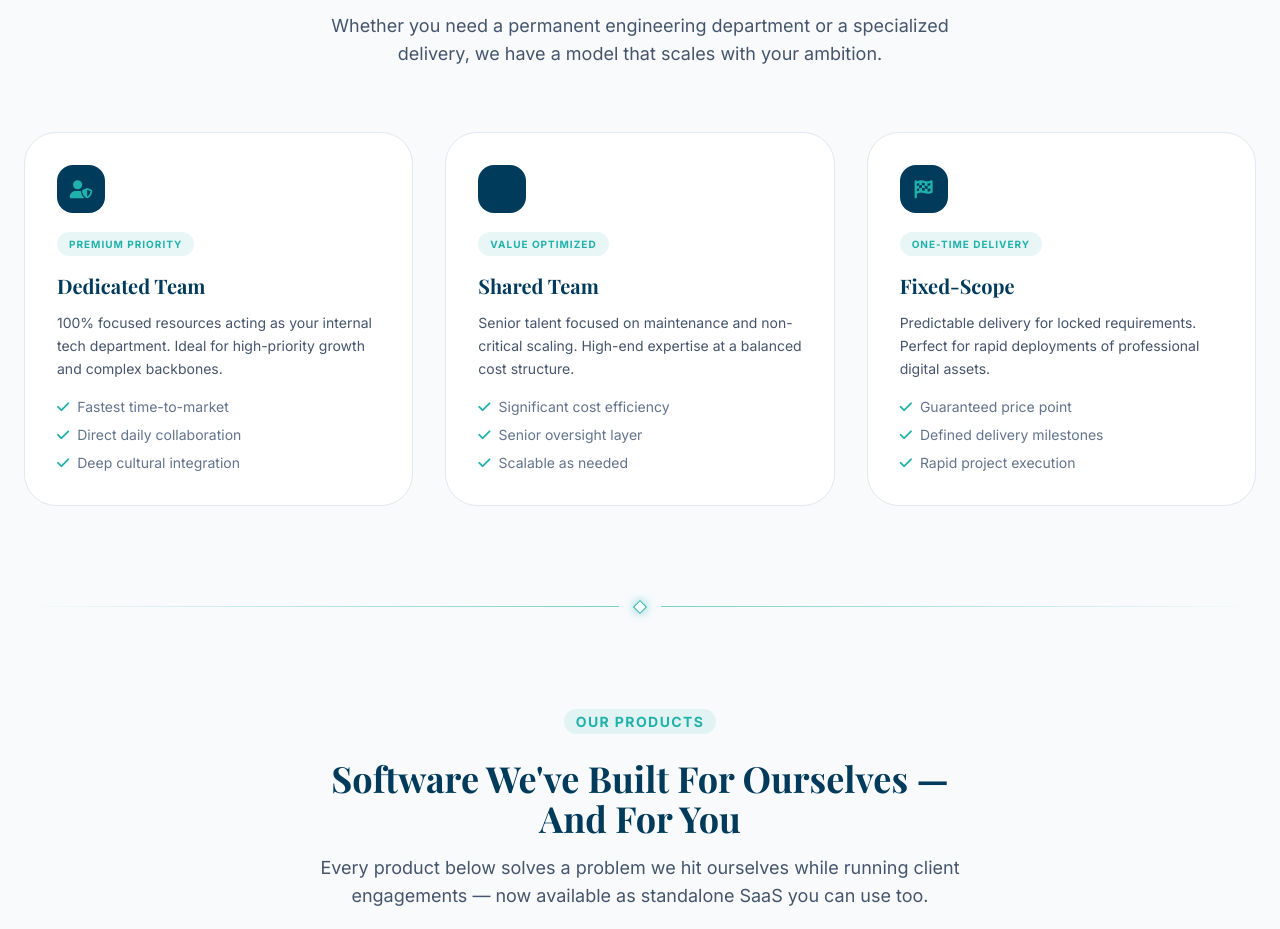
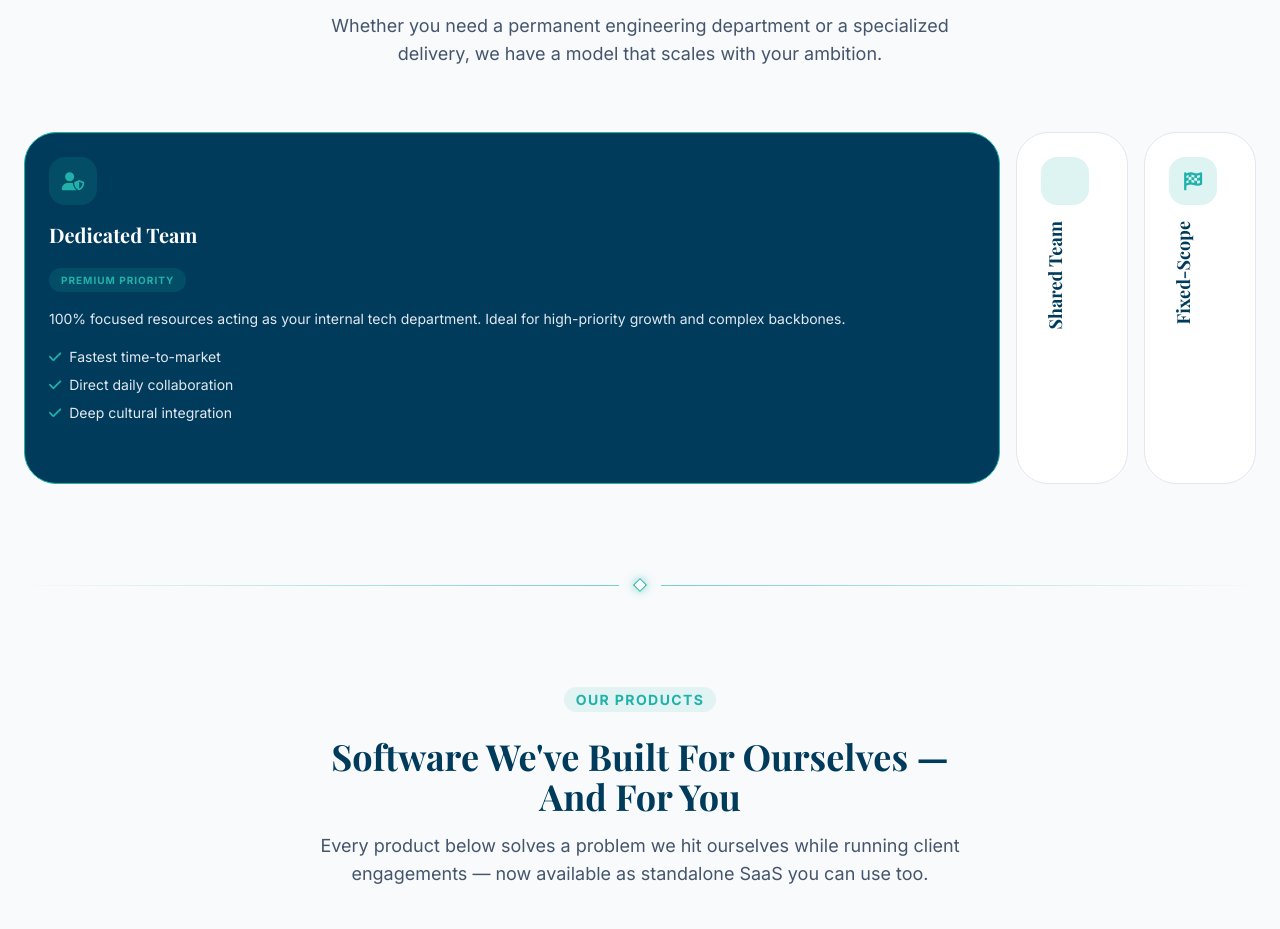
Before and after one commit to mayfairtechexpertsolutions/Website, an Angular app: page / in a window 1280 px wide. Shown: the part 4023-4952 px from the top of the page. Built offline with nearby package versions, Linux system fonts and the light colour scheme.

Commit message:
Replace models grid with expanding accordion; label footer icon links
Co-Authored-By: Claude Sonnet 5.5 <noreply@anthropic.com>
Claude-Session: https://claude.ai/code/session_01VCMK5vmVfZYAW7F2gtwR1C

```diff
--- /dev/null
+++ b/src/app/core/models/engagement-models.data.ts
@@ -0,0 +1,25 @@
+import { EngagementModel } from './engagement-model.model';
+
+export const ENGAGEMENT_MODELS: EngagementModel[] = [
+  {
+    icon: 'fa-user-shield',
+    badgeKey: 'model1_badge',
+    titleKey: 'model1_title',
+    descKey: 'model1_desc',
+    featureKeys: ['model1_li1', 'model1_li2', 'model1_li3'],
+  },
+  {
+    icon: 'fa-users-rectangle',
+    badgeKey: 'model2_badge',
+    titleKey: 'model2_title',
+    descKey: 'model2_desc',
+    featureKeys: ['model2_li1', 'model2_li2', 'model2_li3'],
+  },
+  {
+    icon: 'fa-flag-checkered',
+    badgeKey: 'model3_badge',
+    titleKey: 'model3_title',
+    descKey: 'model3_desc',
+    featureKeys: ['model3_li1', 'model3_li2', 'model3_li3'],
+  },
+];
--- a/src/app/pages/home/home.html
+++ b/src/app/pages/home/home.html
@@ -159,47 +159,7 @@
       <h2 class="mt-6 mb-4 font-serif text-3xl font-bold text-mayfair-navy md:text-4xl dark:text-white">{{ 'models_title' | translate }}</h2>
       <p class="text-lg text-slate-600 dark:text-slate-300">{{ 'models_subtitle' | translate }}</p>
     </div>
-    <div class="grid grid-cols-1 gap-8 lg:grid-cols-3">
-      <div class="rounded-[2rem] border border-slate-200 bg-white p-8 card-hover dark:border-slate-700 dark:bg-slate-900">
-        <div class="mb-4 flex h-12 w-12 items-center justify-center rounded-2xl bg-mayfair-navy text-lg text-mayfair-teal">
-          <i class="fas fa-user-shield"></i>
-        </div>
-        <span class="mb-4 inline-block rounded-full bg-mayfair-teal/10 px-3 py-1 text-[10px] font-bold tracking-widest text-mayfair-teal uppercase">{{ 'model1_badge' | translate }}</span>
-        <h3 class="mb-3 font-serif text-xl font-bold text-mayfair-navy dark:text-white">{{ 'model1_title' | translate }}</h3>
-        <p class="mb-4 text-sm leading-relaxed text-slate-600 dark:text-slate-400">{{ 'model1_desc' | translate }}</p>
-        <ul class="space-y-2 text-sm text-slate-500 dark:text-slate-400">
-          <li class="flex items-center gap-2"><i class="fas fa-check text-mayfair-teal"></i>{{ 'model1_li1' | translate }}</li>
-          <li class="flex items-center gap-2"><i class="fas fa-check text-mayfair-teal"></i>{{ 'model1_li2' | translate }}</li>
-          <li class="flex items-center gap-2"><i class="fas fa-check text-mayfair-teal"></i>{{ 'model1_li3' | translate }}</li>
-        </ul>
-      </div>
-      <div class="rounded-[2rem] border border-slate-200 bg-white p-8 card-hover dark:border-slate-700 dark:bg-slate-900">
-        <div class="mb-4 flex h-12 w-12 items-center justify-center rounded-2xl bg-mayfair-navy text-lg text-mayfair-teal">
-          <i class="fas fa-users-rectangle"></i>
-        </div>
-        <span class="mb-4 inline-block rounded-full bg-mayfair-teal/10 px-3 py-1 text-[10px] font-bold tracking-widest text-mayfair-teal uppercase">{{ 'model2_badge' | translate }}</span>
-        <h3 class="mb-3 font-serif text-xl font-bold text-mayfair-navy dark:text-white">{{ 'model2_title' | translate }}</h3>
-        <p class="mb-4 text-sm leading-relaxed text-slate-600 dark:text-slate-400">{{ 'model2_desc' | translate }}</p>
-        <ul class="space-y-2 text-sm text-slate-500 dark:text-slate-400">
-          <li class="flex items-center gap-2"><i class="fas fa-check text-mayfair-teal"></i>{{ 'model2_li1' | translate }}</li>
-          <li class="flex items-center gap-2"><i class="fas fa-check text-mayfair-teal"></i>{{ 'model2_li2' | translate }}</li>
-          <li class="flex items-center gap-2"><i class="fas fa-check text-mayfair-teal"></i>{{ 'model2_li3' | translate }}</li>
-        </ul>
-      </div>
-      <div class="rounded-[2rem] border border-slate-200 bg-white p-8 card-hover dark:border-slate-700 dark:bg-slate-900">
-        <div class="mb-4 flex h-12 w-12 items-center justify-center rounded-2xl bg-mayfair-navy text-lg text-mayfair-teal">
-          <i class="fas fa-flag-checkered"></i>
-        </div>
-        <span class="mb-4 inline-block rounded-full bg-mayfair-teal/10 px-3 py-1 text-[10px] font-bold tracking-widest text-mayfair-teal uppercase">{{ 'model3_badge' | translate }}</span>
-        <h3 class="mb-3 font-serif text-xl font-bold text-mayfair-navy dark:text-white">{{ 'model3_title' | translate }}</h3>
-        <p class="mb-4 text-sm leading-relaxed text-slate-600 dark:text-slate-400">{{ 'model3_desc' | translate }}</p>
-        <ul class="space-y-2 text-sm text-slate-500 dark:text-slate-400">
-          <li class="flex items-center gap-2"><i class="fas fa-check text-mayfair-teal"></i>{{ 'model3_li1' | translate }}</li>
-          <li class="flex items-center gap-2"><i class="fas fa-check text-mayfair-teal"></i>{{ 'model3_li2' | translate }}</li>
-          <li class="flex items-center gap-2"><i class="fas fa-check text-mayfair-teal"></i>{{ 'model3_li3' | translate }}</li>
-        </ul>
-      </div>
-    </div>
+    <app-models-accordion [models]="engagementModels" />
   </div>
 </section>
 
--- a/src/app/pages/home/home.ts
+++ b/src/app/pages/home/home.ts
@@ -6,6 +6,8 @@ import { ProductsGridComponent } from '../../shared/components/products-grid/pro
 import { GlobeComponent } from '../../shared/components/globe/globe';
 import { SectionDividerComponent } from '../../shared/components/section-divider/section-divider';
 import { PointerParallaxDirective } from '../../shared/directives/pointer-parallax.directive';
+import { ENGAGEMENT_MODELS } from '../../core/models/engagement-models.data';
+import { ModelsAccordionComponent } from '../../shared/components/models-accordion/models-accordion';
 import { STATS } from '../../core/stats/stats.data';
 import { StatsTicketsComponent } from '../../shared/components/stats-tickets/stats-tickets';
 import { MobileCtaBarComponent } from '../../shared/components/mobile-cta-bar/mobile-cta-bar';
@@ -26,6 +28,7 @@ import { SeoService } from '../../core/seo/seo.service';
     SavingsCalculatorComponent,
     SectionDividerComponent,
     StatsTicketsComponent,
+    ModelsAccordionComponent,
     PointerParallaxDirective,
     ContactFormComponent,
   ],
@@ -34,6 +37,7 @@ import { SeoService } from '../../core/seo/seo.service';
 export class HomeComponent {
   protected readonly CARD_STAGGER_MS = 150;
   protected readonly stats = STATS;
+  protected readonly engagementModels = ENGAGEMENT_MODELS;
 
   constructor() {
     inject(SeoService).set({
--- a/src/app/shared/components/footer/footer.html
+++ b/src/app/shared/components/footer/footer.html
@@ -12,15 +12,17 @@
         <div class="flex gap-4">
           <a
             href="mailto:mayfairtechexpertsolutions@gmail.com"
+            aria-label="Email MayfairTech"
             class="flex h-10 w-10 items-center justify-center rounded-full bg-white/5 text-mayfair-teal transition-all hover:bg-mayfair-teal hover:text-white"
           >
-            <i class="fas fa-envelope"></i>
+            <i class="fas fa-envelope" aria-hidden="true"></i>
           </a>
           <a
             href="https://www.linkedin.com/company/mayfairtech-solutions/?viewAsMember=true"
+            aria-label="MayfairTech on LinkedIn"
             class="flex h-10 w-10 items-center justify-center rounded-full bg-white/5 text-mayfair-teal transition-all hover:bg-mayfair-teal hover:text-white"
           >
-            <i class="fab fa-linkedin-in"></i>
+            <i class="fab fa-linkedin-in" aria-hidden="true"></i>
           </a>
         </div>
       </div>
--- /dev/null
+++ b/src/app/shared/components/models-accordion/models-accordion.html
@@ -0,0 +1,34 @@
+<div class="flex flex-col gap-4 lg:flex-row">
+  @for (model of models(); track model.titleKey; let i = $index) {
+    <article [class]="panelClass(i)" (mouseenter)="activate(i)">
+      <div class="mb-4 flex h-12 w-12 items-center justify-center rounded-2xl bg-mayfair-teal/15 text-lg text-mayfair-teal">
+        <i class="fas" [class]="model.icon" aria-hidden="true"></i>
+      </div>
+      <h3 [class]="titleClass(i)">
+        <button
+          type="button"
+          class="text-left focus-visible:outline-2 focus-visible:outline-offset-4 focus-visible:outline-mayfair-teal after:absolute after:inset-0 after:content-['']"
+          [attr.aria-expanded]="i === activeIndex()"
+          [attr.aria-controls]="'model-panel-' + i"
+          (click)="activate(i)"
+          (focus)="activate(i)"
+        >
+          {{ model.titleKey | translate }}
+        </button>
+      </h3>
+      @if (i === activeIndex()) {
+        <div [id]="'model-panel-' + i" class="animate-fade-in mt-4">
+          <span class="mb-4 inline-block rounded-full bg-mayfair-teal/15 px-3 py-1 text-[10px] font-bold tracking-widest text-mayfair-teal uppercase">
+            {{ model.badgeKey | translate }}
+          </span>
+          <p class="mb-4 text-sm leading-relaxed text-slate-200">{{ model.descKey | translate }}</p>
+          <ul class="space-y-2 text-sm text-slate-200">
+            @for (featureKey of model.featureKeys; track featureKey) {
+              <li class="flex items-center gap-2"><i class="fas fa-check text-mayfair-teal" aria-hidden="true"></i>{{ featureKey | translate }}</li>
+            }
+          </ul>
+        </div>
+      }
+    </article>
+  }
+</div>
--- /dev/null
+++ b/src/app/shared/components/models-accordion/models-accordion.ts
@@ -0,0 +1,37 @@
+import { ChangeDetectionStrategy, Component, input, signal } from '@angular/core';
+import { TranslatePipe } from '../../../core/i18n/translate.pipe';
+import { EngagementModel } from '../../../core/models/engagement-model.model';
+
+const PANEL_BASE =
+  'relative overflow-hidden rounded-[2rem] border p-6 transition-[flex,background-color,border-color] duration-500 lg:h-[22rem]';
+const PANEL_ACTIVE = 'border-mayfair-teal bg-mayfair-navy text-white lg:flex-1';
+const PANEL_INACTIVE =
+  'border-slate-200 bg-white text-mayfair-navy hover:border-mayfair-teal dark:border-slate-700 dark:bg-slate-900 dark:text-white lg:flex-[0_0_7rem]';
+
+/** One panel open at a time: expands horizontally on desktop, vertically on mobile. */
+@Component({
+  selector: 'app-models-accordion',
+  changeDetection: ChangeDetectionStrategy.OnPush,
+  imports: [TranslatePipe],
+  templateUrl: './models-accordion.html',
+})
+export class ModelsAccordionComponent {
+  readonly models = input.required<EngagementModel[]>();
+
+  protected readonly activeIndex = signal(0);
+
+  protected activate(index: number): void {
+    this.activeIndex.set(index);
+  }
+
+  protected panelClass(index: number): string {
+    return `${PANEL_BASE} ${index === this.activeIndex() ? PANEL_ACTIVE : PANEL_INACTIVE}`;
+  }
+
+  protected titleClass(index: number): string {
+    const base = 'font-serif font-bold';
+    return index === this.activeIndex()
+      ? `${base} text-xl`
+      : `${base} text-lg lg:[writing-mode:vertical-rl] lg:rotate-180 lg:whitespace-nowrap`;
+  }
+}
```
Also changed, not shown: src/app/core/models/engagement-model.model.ts (added, +7 -0 lines), 2 other files (tests, documents, lock files or other folders).
